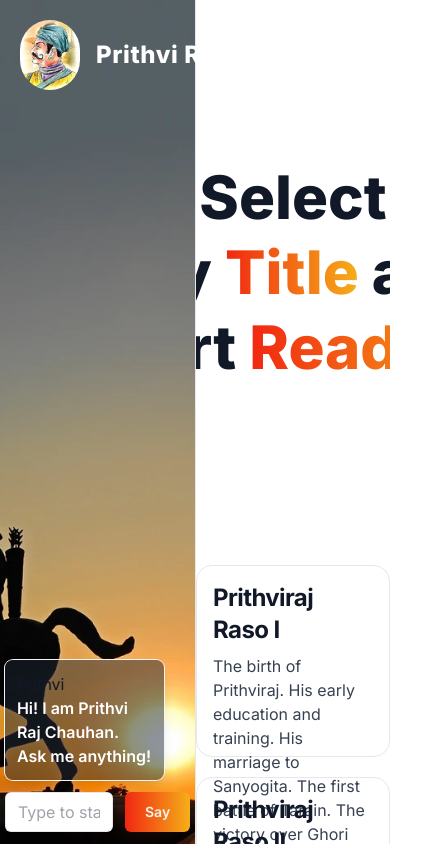
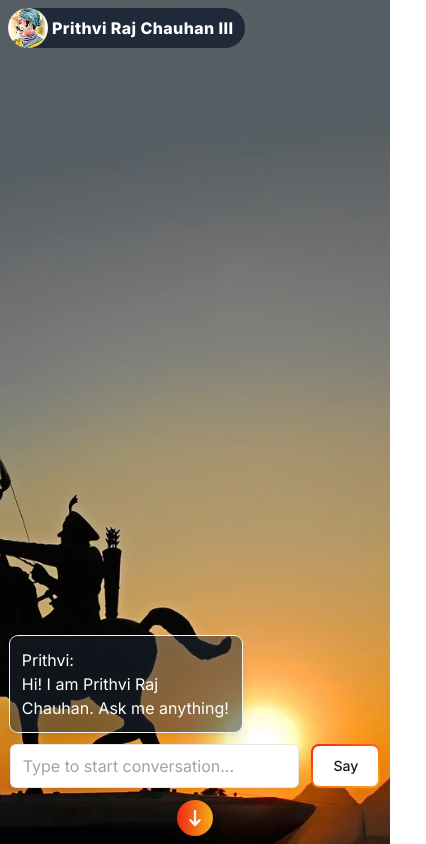
Before and after one commit to sameer55chauhan/chauhan.org.in_next, a Next.js app: page / in a window 390 px wide. Shown: the top 844 px of the page, 426 px wide, since content can reach past the window. Built offline with nearby package versions, Linux system fonts and the light colour scheme.

Commit message:
mobile first responsive

```diff
--- a/src/app/book/[slug]/layout.tsx
+++ b/src/app/book/[slug]/layout.tsx
@@ -10,7 +10,7 @@ export default async function Layout({
   let current_book = staticData.find((title) => title.pdf === params.slug);
   return (
     <div className="">
-      <h1 className=" text-xl text-center font-extrabold leading-none tracking-tight text-gray-900 p-4">
+      <h1 className="text-lg lg:text-xl text-center font-semibold lg:font-extrabold leading-none tracking-tight text-gray-900 p-2 lg:p-4">
         You are reading{" "}
         <span className="underline underline-offset-3 decoration-4 decoration-blue-400 dark:decoration-blue-600">
           {current_book?.title}
--- a/src/app/globals.css
+++ b/src/app/globals.css
@@ -7,3 +7,23 @@
   --background-start-rgb: 214, 219, 220;
   --background-end-rgb: 255, 255, 255;
 }
+
+@layer base {
+  html {
+    @apply scroll-smooth;
+  }
+}
+
+/* https://stackoverflow.com/questions/65169431/how-to-set-the-next-image-component-to-100-height/68838835#68838835 */
+.image-container {
+    /* width: 10vw;
+    height: 10vh; */
+    position: relative;
+
+    .image {
+        width: 100%;
+        height: 100%;
+        position: relative !important;
+        object-fit: cover;
+    }
+}
--- a/src/app/page.tsx
+++ b/src/app/page.tsx
@@ -8,20 +8,50 @@ export default function Home() {
   return (
     <div>
       <Navbar />
-      <main className=" w-full h-full grid grid-cols-2 divide-x">
-        <div className=" sticky top-0 flex justify-center items-center h-screen overflow-auto bg-black text-white">
-          <div className=" w-[95%] z-40 absolute bottom-0">
-            <Chat />
+      <main className=" w-full h-full flex flex-col lg:grid lg:grid-cols-2 lg:divide-x">
+        <div className="flex justify-center items-center lg:sticky lg:top-0 h-screen w-full overflow-auto bg-black text-white">
+          <div className="relative w-full h-screen">
+            <Image
+              className="w-full h-full relative object-cover"
+              src="/background-new.png"
+              alt="Prithviraj Chauhan Background"
+              fill
+            />
           </div>
-          <Image
-            className=" object-cover"
-            src="/background-new.png"
-            alt="Prithviraj Chauhan Background"
-            fill
-          />
+          <div className="flex flex-col justify-center items-center absolute bottom-0 w-full">
+            <div className="w-[95%] z-40">
+              <Chat />
+            </div>
+            <div className="lg:hidden">
+              <a
+                href="#titles-div"
+                className="text-white bg-gradient-to-r from-[#f12711] to-[#f5af19] font-medium rounded-full text-sm p-2.5 text-center inline-flex items-center mb-2 "
+              >
+                <svg
+                  className="w-4 h-4 rotate-90"
+                  aria-hidden="true"
+                  xmlns="http://www.w3.org/2000/svg"
+                  fill="none"
+                  viewBox="0 0 14 10"
+                >
+                  <path
+                    stroke="currentColor"
+                    stroke-linecap="round"
+                    stroke-linejoin="round"
+                    stroke-width="2"
+                    d="M1 5h12m0 0L9 1m4 4L9 9"
+                  />
+                </svg>
+                <span className="sr-only">Scroll Down</span>
+              </a>
+            </div>
+          </div>
         </div>
-        <div className=" flex flex-col justify-evenly items-center overflow-auto">
-          <h1 className=" my-32 text-center text-6xl font-extrabold leading-tight tracking-normal text-gray-900 md:text-5xl p-8 ">
+        <div
+          className="flex flex-col justify-evenly items-center overflow-auto p-3"
+          id="titles-div"
+        >
+          <h1 className="my-16 lg:my-32 text-center text-3xl lg:text-6xl font-extrabold leading-tight tracking-normal text-gray-900 p-8 ">
             Select any&nbsp;
             <span className="text-transparent bg-clip-text bg-gradient-to-r from-[#f12711] to-[#f5af19]">
               Title
--- a/src/components/Chat.tsx
+++ b/src/components/Chat.tsx
@@ -1,4 +1,4 @@
-'use client';
+"use client";
 
 import { useEffect, useState } from "react";
 import { Button } from "@/components/Button";
@@ -34,7 +34,7 @@ const InputMessage = ({ input, setInput, sendMessage }: any) => (
       }}
       placeholder="Type to start conversation..."
     />
-    <Button
+    {/* <Button
       type="submit"
       className="ml-3 px-5 flex-none text-transparent bg-gradient-to-r from-[#f12711] to-[#f5af19]"
       onClick={() => {
@@ -43,7 +43,19 @@ const InputMessage = ({ input, setInput, sendMessage }: any) => (
       }}
     >
       Say
-    </Button>
+    </Button> */}
+    <button
+      type="submit"
+      onClick={() => {
+        sendMessage(input);
+        setInput("");
+      }}
+      className="ml-3 relative inline-flex items-center justify-center p-0.5 overflow-hidden text-sm font-medium text-gray-900 rounded-lg group bg-gradient-to-br from-[#f12711] to-[#f5af19] group-hover:from-[#f12711] group-hover:to-[#f5af19] hover:text-white dark:text-white focus:ring-4 focus:outline-none focus:ring-pink-200 dark:focus:ring-pink-800"
+    >
+      <span className=" relative px-5 py-2.5 transition-all ease-in duration-75 bg-white dark:bg-gray-900 rounded-md group-hover:bg-opacity-0">
+        Say
+      </span>
+    </button>
   </div>
 );
 
--- a/src/components/ChatLine.tsx
+++ b/src/components/ChatLine.tsx
@@ -58,12 +58,12 @@ export function ChatLine({ role = "assistant", content }: ChatGPTMessage) {
         <div className="float-right bg-opacity-50 bg-gray-800 mb-3 rounded-lg px-3 py-3 shadow-lg ring-1 ring-zinc-100">
           <div className="flex space-x-3">
             <div className="flex-1 gap-4">
-              <p className="font-large text-xxl text-gray-900">
+              <p className="font-large text-xxl text-white">
                 <a href="#" className="hover:underline">
-                  {role == "assistant" ? "Prithvi" : "You"}
+                  {role == "assistant" ? "Prithvi:" : "You:"}
                 </a>
               </p>
-              <p className="font-semibold">{formatteMessage}</p>
+              <p className="lg:font-semibold">{formatteMessage}</p>
             </div>
           </div>
         </div>
--- a/src/components/footer.tsx
+++ b/src/components/footer.tsx
@@ -4,8 +4,8 @@ export default function Footer() {
   return (
     <footer className="bg-white dark:bg-gray-900">
       <div className="mx-auto w-full max-w-screen-xl p-4 py-6 lg:py-8">
-        <div className="md:flex md:justify-between">
-          <div className="mb-6 md:mb-0">
+        <div className="lg:flex lg:justify-between">
+          <div className="mb-6 lg:mb-0">
             <a href="https://flowbite.com/" className="flex items-center">
               <Image
                 src={"/mine.png"}
@@ -21,7 +21,7 @@ export default function Footer() {
                 height={32}
                 className="mr-3"
               />
-              <span className="self-center text-2xl font-semibold whitespace-nowrap dark:text-white">
+              <span className="self-center text-xl lg:text-2xl font-semibold dark:text-white">
                 Project by Sameer Chauhan
               </span>
             </a>
--- a/src/components/navbar.tsx
+++ b/src/components/navbar.tsx
@@ -2,15 +2,16 @@ import Image from "next/image";
 
 export default function Navbar() {
     return (
-      <div className="fixed z-50 top-5 left-5 flex items-center space-x-4">
-        <Image
-          className="rounded-full"
-          width={60}
-          height={60}
-          src="/prithviraj_chauhan.webp"
-          alt="Prithviraj Chauhan III"
-        />
-        <div className=" text-2xl font-extrabold leading-tight tracking-wide text-white">
+      <div className="fixed z-50 top-2 lg:top-5 left-2 lg:left-5 flex items-center bg-gray-800 rounded-full">
+        <div className=" relative h-10 w-10 lg:h-14 lg:w-14">
+          <Image
+            className=" w-full h-full relative object-cover rounded-full"
+            fill
+            src="/prithviraj_chauhan.webp"
+            alt="Prithviraj Chauhan III"
+          />
+        </div>
+        <div className=" text-md lg:text-2xl font-extrabold leading-tight tracking-wide text-white px-1 lg:px-3 mr-2">
           <div>Prithvi Raj Chauhan III</div>
         </div>
       </div>
--- a/src/components/pdfWorker.tsx
+++ b/src/components/pdfWorker.tsx
@@ -6,11 +6,13 @@ import "@phuocng/react-pdf-viewer/cjs/react-pdf-viewer.css";
 
 export default function PdfWorker({ pdf }: { pdf: string}) {
     return (
-      // @ts-ignore
-      <Worker workerUrl="https://unpkg.com/pdfjs-dist@2.4.456/build/pdf.worker.min.js">
-        <div className=" h-screen">
-          <Viewer fileUrl={`/titles/${pdf}.pdf`} />
-        </div>
-      </Worker>
+      <div className="h-[750px] w-[650px] lg:w-full overflow-auto">
+        {/* @ts-ignore */}
+        <Worker workerUrl="https://unpkg.com/pdfjs-dist@2.4.456/build/pdf.worker.min.js">
+          <div className="">
+            <Viewer fileUrl={`/titles/${pdf}.pdf`} />
+          </div>
+        </Worker>
+      </div>
     );
 }
--- a/src/components/title.tsx
+++ b/src/components/title.tsx
@@ -4,17 +4,25 @@ import Link from "next/link";
 export default function Title({ title, description, image, pdf }: {[key: string]: string}) {
   return (
     <Link href={`/book/${pdf}`}>
-      <div className=" my-5 h-48 flex flex-col items-center bg-white border border-gray-200 rounded-2xl  md:flex-row md:max-w-xl hover:bg-gray-100">
-        <div className=" w-full h-full bg-gradient-to-r from-[#f12711] to-[#f5af19] rounded-s-2xl">
-          <div className=" relative w-full h-full rounded-s-2xl bg-white/50">
-            <Image src={image} alt={title} fill objectFit="contain" />
+      <div className="my-3 lg:my-5 lg:h-48 flex flex-col items-center bg-white border border-gray-200 rounded-xl lg:rounded-2xl lg:flex-row lg:max-w-xl hover:bg-gray-100">
+        <div className="w-full h-full bg-gradient-to-r from-[#f12711] to-[#f5af19] rounded-t-xl lg:rounded-t-none lg:rounded-l-2xl">
+          <div className="relative h-60 lg:h-full w-full rounded-t-xl lg:rounded-t-none lg:rounded-l-2xl  bg-white/50">
+            <Image
+              src={image}
+              alt={title}
+              fill
+              objectFit="contain"
+              className="w-full h-full relative"
+            />
           </div>
         </div>
-        <div className="flex flex-col justify-between p-4 leading-normal">
-          <h5 className="mb-2 text-2xl font-bold tracking-tight text-gray-900">
+        <div className="flex flex-col justify-between p-3 lg:p-4 leading-normal">
+          <h5 className="mb-1 lg:mb-2 text-xl lg:text-2xl font-bold tracking-tight text-gray-900">
             {title}
           </h5>
-          <p className="mb-2 font-normal text-gray-700">{description}</p>
+          <p className="mb-0 lg:mb-2 font-thin lg:font-normal text-gray-700 text-justify">
+            {description}
+          </p>
         </div>
       </div>
     </Link>
```
